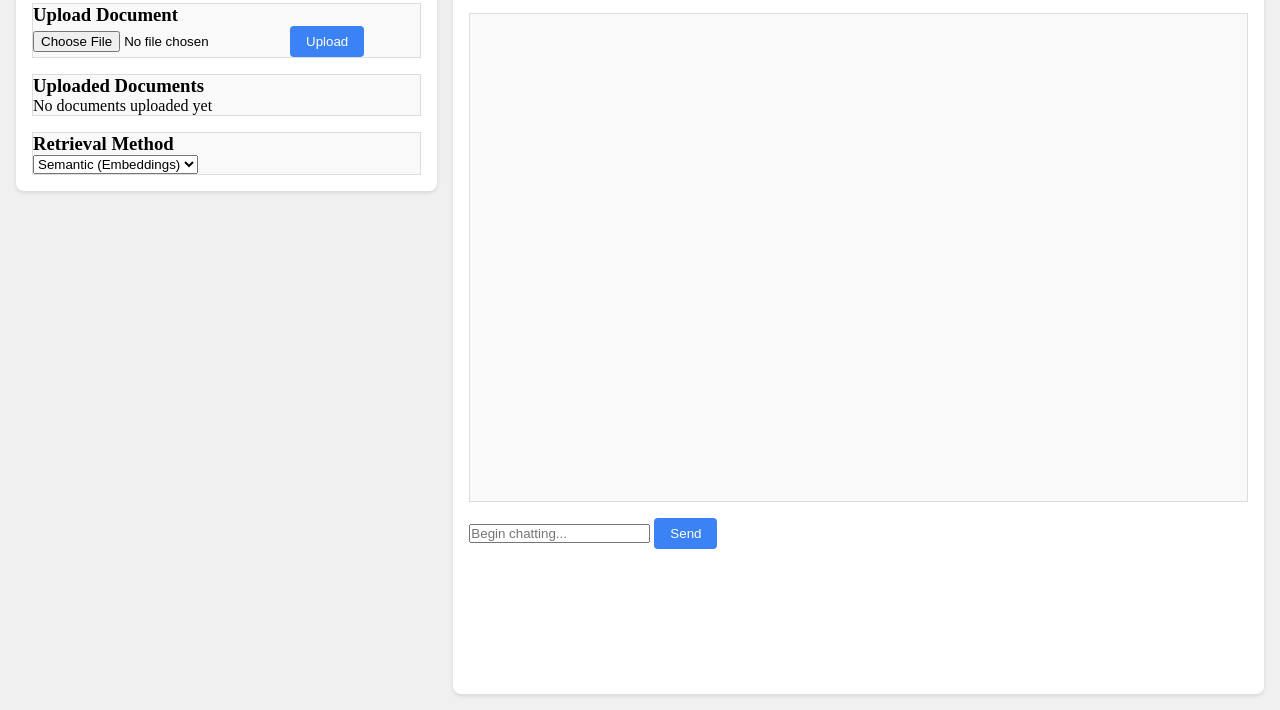
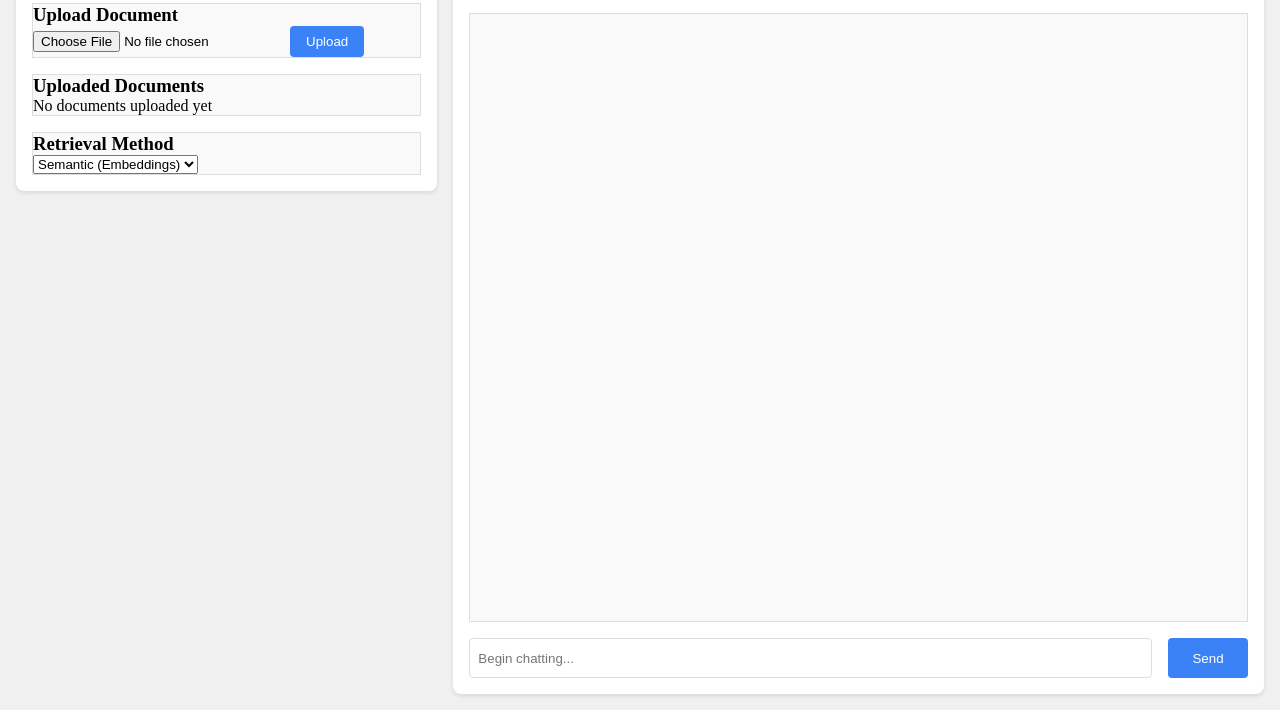
Before and after one commit to redjackfred/hcai-assignment-2, a plain HTML site: page chat.html in a window 1280 px wide. Shown: the part 90-800 px from the top of the page. Drawn offline with Linux system fonts and the light colour scheme.

Commit message:
input-area styling

```diff
--- a/style.css
+++ b/style.css
@@ -64,6 +64,18 @@ button{
 }
 
 #input-area{
-  flex:1;
-  min-height: 10rem;
+  display: flex;
+  min-height:2.5rem;
+  gap: 1rem;
 }
+
+#user-input{
+  width: 100%;
+  padding: 0.5rem;
+  border: 1px solid #ddd;
+  border-radius: 4px;
+}
+
+#send-button{
+  min-width: 80px;
+}
```
